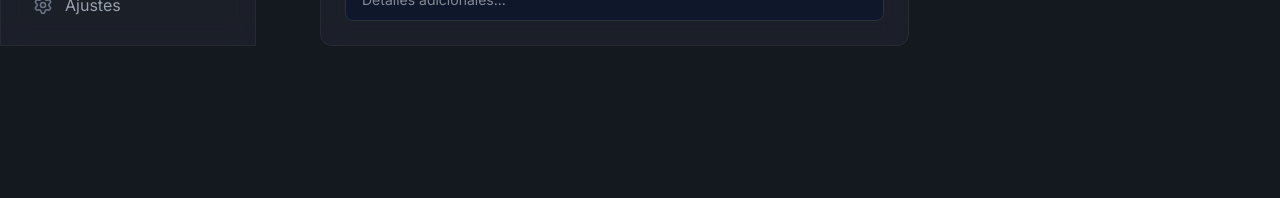
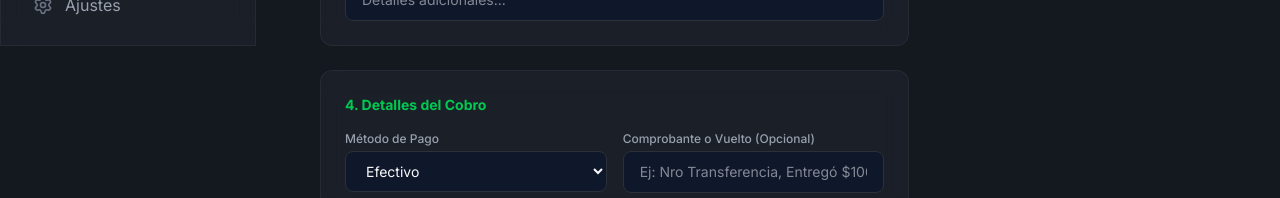
Before and after one commit to buchinisantiago/extintores-app, a Next.js app: page /ventas/nueva in a window 1280 px wide. Shown: the part 754-952 px from the top of the page. Before the commit the page ends 832 px from the top, so only its background shows below. Built offline with nearby package versions, Linux system fonts and the light colour scheme; no server answers; the database is empty.

Commit message:
Implement Fase 2: Control Detallado de Pagos

```diff
--- a/src/app/clientes/[id]/ClienteDetalleClient.tsx
+++ b/src/app/clientes/[id]/ClienteDetalleClient.tsx
@@ -5,7 +5,7 @@ import { Flame, Plus, Trash2, MapPin, Phone, Mail, AlertTriangle, AlertCircle, C
 import { addExtintor, deleteExtintor } from './actions';
 import { format } from 'date-fns';
 import { DollarSign } from 'lucide-react';
-import { marcarComoPagado } from '../../ventas/actions';
+import MarcarPagadoButton from '../../ventas/MarcarPagadoButton';
 
 type Cliente = {
   id: string;
@@ -254,11 +254,7 @@ export default function ClienteDetalleClient({
                           {venta.estado_pago || 'Pagado'}
                         </span>
                         {venta.estado_pago === 'Pendiente' && (
-                          <form action={marcarComoPagado.bind(null, venta.id)}>
-                            <button type="submit" className="text-xs bg-orange-500/20 text-orange-400 hover:bg-orange-500 hover:text-white px-2 py-1 rounded-full transition-colors cursor-pointer">
-                              Marcar Pagado
-                            </button>
-                          </form>
+                          <MarcarPagadoButton ventaId={venta.id} />
                         )}
                       </div>
                     </td>
--- /dev/null
+++ b/src/app/ventas/MarcarPagadoButton.tsx
@@ -0,0 +1,89 @@
+'use client';
+
+import { useState } from 'react';
+import { CheckCircle2, X } from 'lucide-react';
+import { marcarComoPagado } from './actions';
+
+export default function MarcarPagadoButton({ ventaId }: { ventaId: string }) {
+  const [isOpen, setIsOpen] = useState(false);
+  const [metodoPago, setMetodoPago] = useState('Efectivo');
+  const [comprobante, setComprobante] = useState('');
+  const [isSubmitting, setIsSubmitting] = useState(false);
+
+  const handleSubmit = async (e: React.FormEvent) => {
+    e.preventDefault();
+    setIsSubmitting(true);
+    await marcarComoPagado(ventaId, metodoPago, comprobante);
+    setIsOpen(false);
+    setIsSubmitting(false);
+  };
+
+  return (
+    <>
+      <button
+        onClick={() => setIsOpen(true)}
+        className="text-xs bg-orange-500/20 text-orange-400 hover:bg-orange-500 hover:text-white px-2 py-1 rounded-full transition-colors cursor-pointer"
+      >
+        Marcar Pagado
+      </button>
+
+      {isOpen && (
+        <div className="fixed inset-0 z-50 flex items-center justify-center p-4 bg-black/60 backdrop-blur-sm animate-in fade-in">
+          <div className="bg-slate-900 border border-slate-700 rounded-xl w-full max-w-md shadow-2xl overflow-hidden animate-in zoom-in-95">
+            <div className="flex justify-between items-center p-4 border-b border-slate-800">
+              <h3 className="font-bold text-lg text-white">Detalles del Cobro</h3>
+              <button onClick={() => setIsOpen(false)} className="text-gray-400 hover:text-white">
+                <X size={20} />
+              </button>
+            </div>
+
+            <form onSubmit={handleSubmit} className="p-6 space-y-4 text-left">
+              <div>
+                <label className="block text-sm font-medium text-gray-400 mb-1">Método de Pago</label>
+                <select
+                  value={metodoPago}
+                  onChange={e => setMetodoPago(e.target.value)}
+                  className="w-full bg-slate-800 border border-slate-700 rounded-lg px-4 py-2.5 text-sm focus:border-green-500 outline-none text-white"
+                >
+                  <option value="Efectivo">Efectivo</option>
+                  <option value="Transferencia">Transferencia</option>
+                  <option value="MercadoPago">MercadoPago</option>
+                  <option value="Cheque Diferido">Cheque Diferido</option>
+                  <option value="Tarjeta">Tarjeta</option>
+                  <option value="Otro">Otro</option>
+                </select>
+              </div>
+              <div>
+                <label className="block text-sm font-medium text-gray-400 mb-1">Comprobante o Vuelto (Opcional)</label>
+                <input
+                  type="text"
+                  value={comprobante}
+                  onChange={e => setComprobante(e.target.value)}
+                  placeholder="Ej: Nro Transferencia, Entregó $10000..."
+                  className="w-full bg-slate-800 border border-slate-700 rounded-lg px-4 py-2.5 text-sm focus:border-green-500 outline-none text-white"
+                />
+              </div>
+
+              <div className="pt-4 flex gap-3">
+                <button
+                  type="button"
+                  onClick={() => setIsOpen(false)}
+                  className="flex-1 bg-slate-800 hover:bg-slate-700 text-white font-medium py-2.5 rounded-lg transition-colors"
+                >
+                  Cancelar
+                </button>
+                <button
+                  type="submit"
+                  disabled={isSubmitting}
+                  className="flex-1 bg-green-500 hover:bg-green-600 disabled:opacity-50 text-white font-bold py-2.5 rounded-lg flex items-center justify-center gap-2 transition-colors"
+                >
+                  {isSubmitting ? 'Guardando...' : <><CheckCircle2 size={18}/> Confirmar Pago</>}
+                </button>
+              </div>
+            </form>
+          </div>
+        </div>
+      )}
+    </>
+  );
+}
--- a/src/app/ventas/actions.ts
+++ b/src/app/ventas/actions.ts
@@ -3,10 +3,14 @@
 import { supabase } from '@/lib/supabase';
 import { revalidatePath } from 'next/cache';
 
-export async function marcarComoPagado(ventaId: string) {
-  await supabase
+export async function marcarComoPagado(ventaId: string, metodoPago?: string, comprobante?: string) {
+  const { error } = await supabase
     .from('ventas')
-    .update({ estado_pago: 'Pagado' })
+    .update({
+      estado_pago: 'Pagado',
+      metodo_pago: metodoPago || 'Efectivo',
+      comprobante: comprobante || null
+    })
     .eq('id', ventaId);
 
   revalidatePath('/ventas');
--- a/src/app/ventas/nueva/NuevaVentaClient.tsx
+++ b/src/app/ventas/nueva/NuevaVentaClient.tsx
@@ -21,6 +21,8 @@ export default function NuevaVentaClient({ clientes, stock }: { clientes: Client
   const [nroFactura, setNroFactura] = useState('');
   const [estadoPago, setEstadoPago] = useState('Pagado');
   const [observaciones, setObservaciones] = useState('');
+  const [metodoPago, setMetodoPago] = useState('Efectivo');
+  const [comprobante, setComprobante] = useState('');
 
   const addItem = (e: React.ChangeEvent<HTMLSelectElement>) => {
     const sku_id = e.target.value;
@@ -80,7 +82,16 @@ export default function NuevaVentaClient({ clientes, stock }: { clientes: Client
       nro_serie: c.nro_serie
     }));
 
-    const result = await crearVenta(clienteId, total, items, nroFactura, estadoPago, observaciones);
+    const result = await crearVenta(
+      clienteId,
+      total,
+      items,
+      nroFactura,
+      estadoPago,
+      observaciones,
+      estadoPago === 'Pagado' ? metodoPago : undefined,
+      estadoPago === 'Pagado' ? comprobante : undefined
+    );
 
     if (result.success) {
       router.push('/ventas');
@@ -198,6 +209,40 @@ export default function NuevaVentaClient({ clientes, stock }: { clientes: Client
             </div>
           </div>
         </div>
+
+        {/* Clasificación de Pagos (Solo si está pagado) */}
+        {estadoPago === 'Pagado' && (
+          <div className="glass p-6 rounded-xl border-t-4 border-t-green-500 animate-in fade-in slide-in-from-top-2">
+            <label className="block text-sm font-bold mb-4 text-green-500">4. Detalles del Cobro</label>
+            <div className="grid grid-cols-1 md:grid-cols-2 gap-4">
+              <div>
+                <label className="block text-xs font-medium text-gray-400 mb-1">Método de Pago</label>
+                <select
+                  value={metodoPago}
+                  onChange={e => setMetodoPago(e.target.value)}
+                  className="w-full bg-slate-900 border border-slate-700 rounded-lg px-4 py-2.5 text-sm focus:border-green-500 outline-none"
+                >
+                  <option value="Efectivo">Efectivo</option>
+                  <option value="Transferencia">Transferencia</option>
+                  <option value="MercadoPago">MercadoPago</option>
+                  <option value="Cheque Diferido">Cheque Diferido</option>
+                  <option value="Tarjeta">Tarjeta</option>
+                  <option value="Otro">Otro</option>
+                </select>
+              </div>
+              <div>
+                <label className="block text-xs font-medium text-gray-400 mb-1">Comprobante o Vuelto (Opcional)</label>
+                <input
+                  type="text"
+                  value={comprobante}
+                  onChange={e => setComprobante(e.target.value)}
+                  placeholder="Ej: Nro Transferencia, Entregó $10000, etc..."
+                  className="w-full bg-slate-900 border border-slate-700 rounded-lg px-4 py-2.5 text-sm focus:border-green-500 outline-none"
+                />
+              </div>
+            </div>
+          </div>
+        )}
       </div>
 
       <div className="lg:col-span-1">
--- a/src/app/ventas/nueva/actions.ts
+++ b/src/app/ventas/nueva/actions.ts
@@ -9,7 +9,9 @@ export async function crearVenta(
   items: any[],
   nro_factura?: string,
   estado_pago?: string,
-  observaciones?: string
+  observaciones?: string,
+  metodo_pago?: string,
+  comprobante?: string
 ) {
   // Call the Postgres function (RPC) we will define for the transaction
   const { data: venta_id, error } = await supabase.rpc('crear_venta', {
@@ -28,7 +30,9 @@ export async function crearVenta(
     await supabase.from('ventas').update({
       nro_factura: nro_factura || null,
       estado_pago: estado_pago || 'Pagado',
-      observaciones: observaciones || null
+      observaciones: observaciones || null,
+      metodo_pago: metodo_pago || null,
+      comprobante: comprobante || null
     }).eq('id', venta_id);
   }
 
--- a/src/app/ventas/page.tsx
+++ b/src/app/ventas/page.tsx
@@ -3,6 +3,7 @@ import { ShoppingCart, Calendar, User, FileText } from 'lucide-react';
 import { format } from 'date-fns';
 import Link from 'next/link';
 import ImportarExcel from '@/components/ImportarExcel';
+import MarcarPagadoButton from './MarcarPagadoButton';
 
 export const revalidate = 0;
 
@@ -78,15 +79,7 @@ export default async function VentasPage() {
                       {venta.estado_pago || 'Pagado'}
                     </span>
                     {venta.estado_pago === 'Pendiente' && (
-                      <form action={async () => {
-                        'use server';
-                        const { marcarComoPagado } = await import('./actions');
-                        await marcarComoPagado(venta.id);
-                      }}>
-                        <button type="submit" className="text-xs bg-orange-500/20 text-orange-400 hover:bg-orange-500 hover:text-white px-2 py-1 rounded-full transition-colors cursor-pointer">
-                          Marcar Pagado
-                        </button>
-                      </form>
+                      <MarcarPagadoButton ventaId={venta.id} />
                     )}
                   </div>
                 </td>
```
Also changed, not shown: 1 other file (tests, documents, lock files or other folders).
